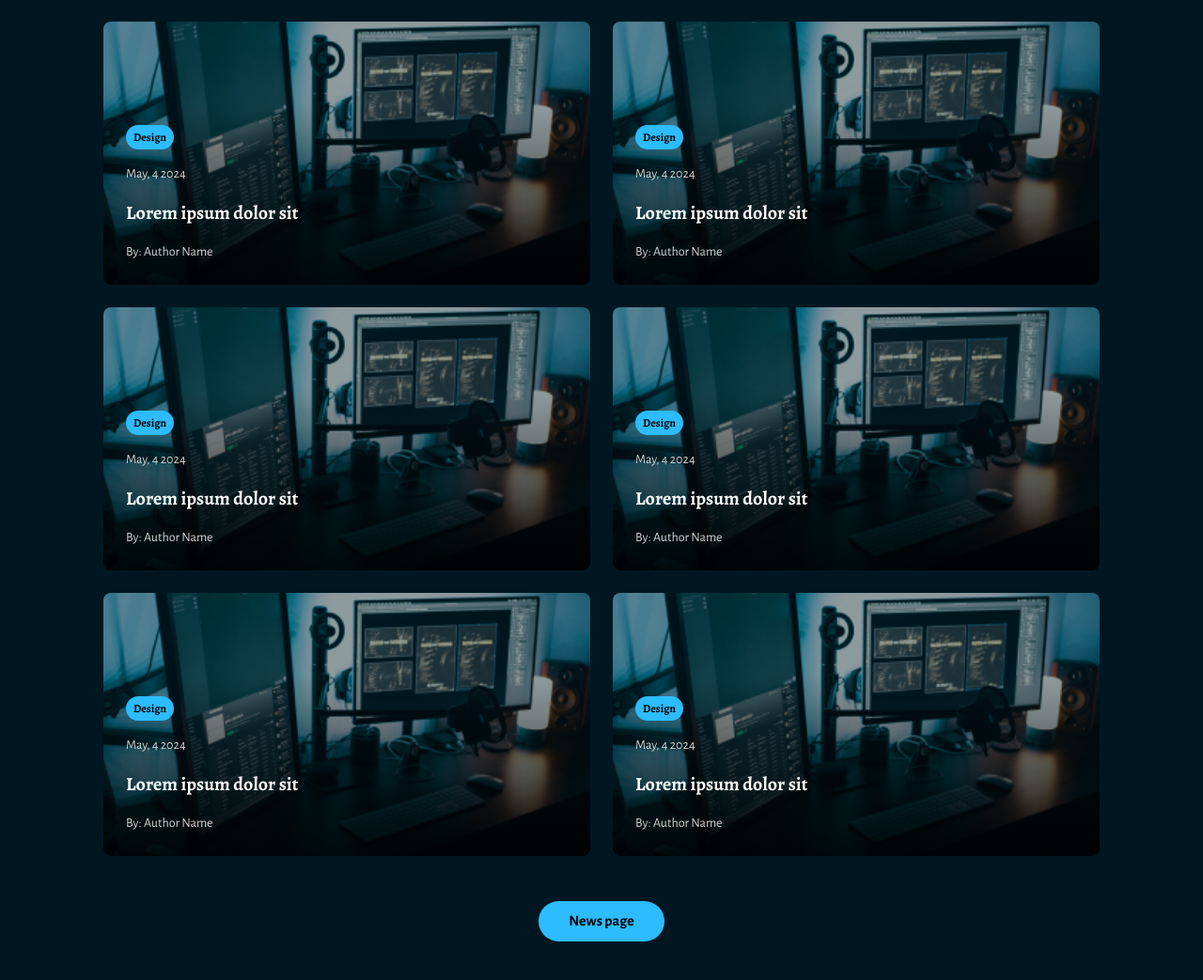
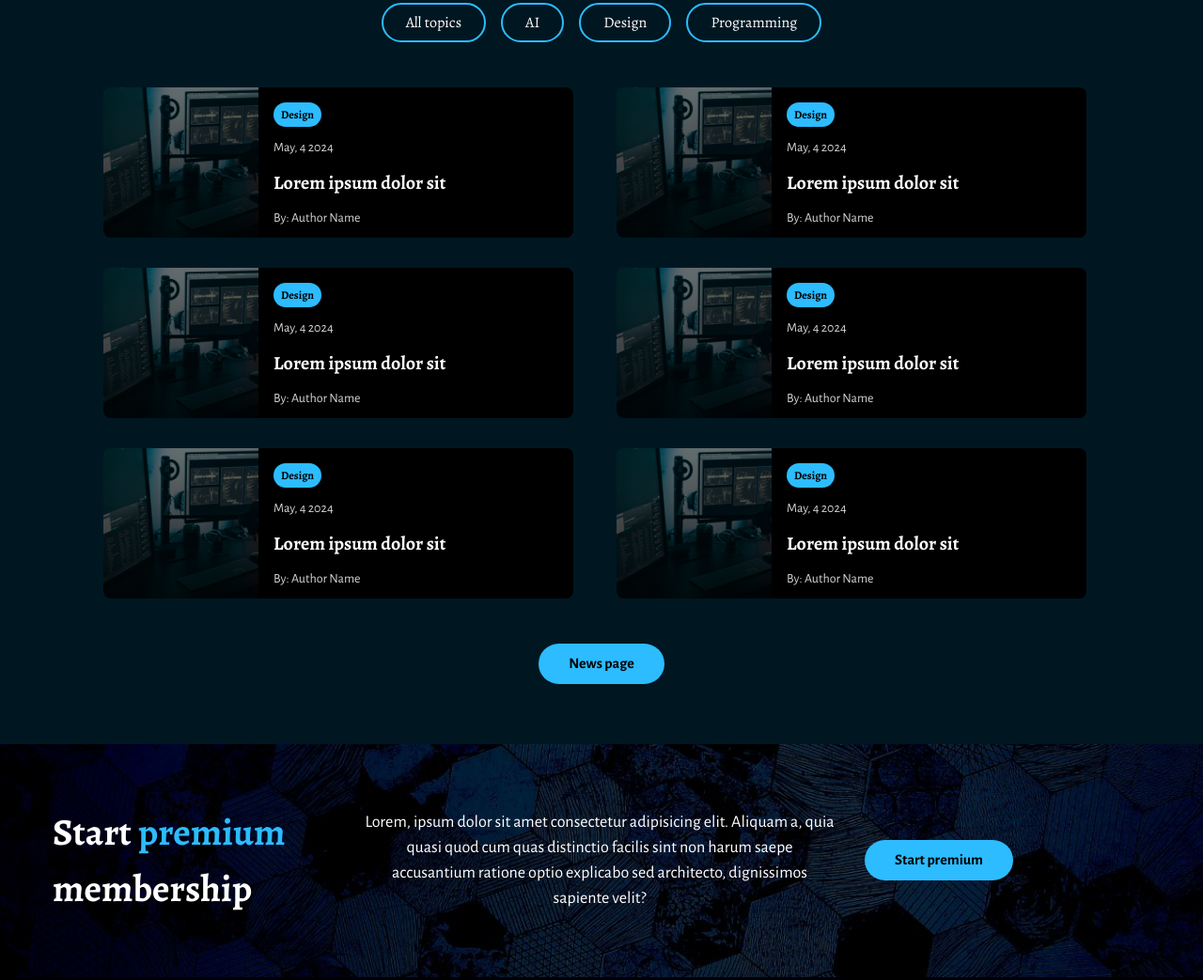
Before and after one commit to JoseRodriguezRodgriguez/LevelUP-Blog, a website: page index.html in a window 1280 px wide. Shown: the part 1427-2470 px from the top of the page at 94% size. Drawn offline with nearby package versions, Linux system fonts and the light colour scheme.

Commit message:
layout fix #2

```diff
--- a/assets/scss/main.scss
+++ b/assets/scss/main.scss
@@ -214,6 +214,15 @@ body {
             gap: 10px;
         }
     }
+
+    &::after {
+        content: "";
+        display: block;
+        width: 80%;
+        height: 1px;
+        background-color: $sigle-line;
+        margin: 4rem auto 0;
+    }
 }
 
 .news-item {
@@ -329,13 +338,13 @@ body {
     }
 
     &__filter-button {
+        font-family: $serif;
+        font-size: 1rem;
         background-color: transparent;
         color: $white;
         border: 2px solid $primary;
         padding: 0.5rem 1.5rem;
         border-radius: 2rem;
-        font-family: $sans;
-        font-size: 0.875rem;
         cursor: pointer;
         transition: all 0.3s ease;
 
@@ -354,34 +363,53 @@ body {
         @include media-min($tablet) {
             grid-template-columns: repeat(2, 1fr);
             grid-template-rows: repeat(3, 1fr);
+            gap: 2rem;
+            justify-content: center;
         }
 
         .news-item {
-            height: 280px;
+            width: 100%;
+            height: 160px;
             border-radius: 0.5rem;
             overflow: hidden;
             position: relative;
             background-color: #001E30;
+            display: flex;
+
+            @include media-min($tablet) {
+                width: 500px;
+            }
 
             &__image {
+                position: relative;
+                width: 33%;
+                height: 100%;
+                object-fit: cover;
+                z-index: 1;
+                //opacity: 0.6;
+            }
+
+            &::before {
+                content: "";
                 position: absolute;
                 top: 0;
                 left: 0;
                 width: 100%;
                 height: 100%;
-                object-fit: cover;
-                z-index: 1;
-                opacity: 0.6;
+                background: linear-gradient(rgba(0, 0, 0, 0.3), rgba(0, 0, 0, 0.75));
+                z-index: 2;
             }
 
             &__content {
-                position: absolute;
-                bottom: 0;
-                left: 0;
-                right: 0;
-                z-index: 2;
-                padding: 1.5rem;
-                background: linear-gradient(to top, rgba(0,0,0,0.8), rgba(0,0,0,0));
+                position: relative;
+                width: 66%;
+                padding: 1rem;
+                display: flex;
+                flex-direction: column;
+                justify-content: flex-start;
+                gap: 0.25rem;
+                z-index: 3;
+                background: $black;
                 text-align: left;
             }
 
@@ -433,40 +461,52 @@ body {
 
 /* Premium */
 .premium {
-    background-image: url('../assets/images/premium.png');
+    position: relative;
+    background-image:linear-gradient(rgba(0, 0, 0, 0.6), rgba(0, 0, 0, 0.6)), url('../assets/images/premium.png');
     background-size: cover;
-    padding: 2rem 0;
+    background-position: center;
+    padding: 4rem 0;
 
     &__container {
         @extend %container;
         display: flex;
-        gap: 1rem;
+        flex-direction: column;
+        align-items: center;
+        gap: 2rem;
 
         @include media-min($tablet) {
-            grid-template-columns: repeat(3, 1fr);
+            flex-direction: row;
+            justify-content: space-between;
             align-items: center;
         }
     }
 
     &__content {
+        display: flex;
+        flex-direction: column;
+        align-items: center;
         text-align: center;
 
         @include media-min($tablet) {
+            flex-direction: row;
+            align-items: center;
             text-align: left;
+            width: 100%;
         }
     }
 
     &__title {
         font-family: $serif;
         font-weight: bold;
-        font-size: 2rem;
+        font-size: 3rem;
         color: $white;
-        line-height: 1.2;
-        margin-bottom: 1rem;
+        margin: 0 0 1rem 0;
 
         @include media-min($tablet) {
-            font-size: 3rem;
-            max-width: 200px;
+            font-size: 2.5rem;
+            margin: 0;
+            flex: 0 0 auto;
+            max-width: 300px;
         }
 
         &-highlight {
@@ -479,10 +519,15 @@ body {
         font-size: 1rem;
         color: $white;
         font-weight: 350;
-        margin-bottom: 1rem;
+        margin: 0 0 1rem 0;
 
         @include media-min($tablet) {
-            font-size: 1.25rem;
+            font-size: 1.125rem;
+            margin: 0;
+            flex: 1;
+            padding: 0 2rem;
+            text-align: center;
+            max-width: 500px;
         }
     }
 
@@ -492,11 +537,15 @@ body {
         font-family: $sans;
         font-weight: bold;
         font-size: 1rem;
-        padding: 0.5rem 1rem;
+        padding: 0.75rem 2rem;
         border-radius: 55px;
         border: none;
         cursor: pointer;
-        min-width: 180px;
+        transition: background-color 0.3s ease;
+
+        @include media-min($tablet) {
+            flex: 0 0 auto;
+        }
 
         &:hover {
             background-color: darken($primary, 10%);
--- a/index.html
+++ b/index.html
@@ -144,7 +144,7 @@
 
     <!-- Premium Section -->
     <section class="premium">
-        <div class="container premium__container">
+        <div class="premium__container">
             <div class="premium__content">
                 <h2 class="premium__title">Start <span class="premium__title-highlight">premium</span> membership</h2>
                 <p class="premium__description">Lorem, ipsum dolor sit amet consectetur adipisicing elit. Aliquam a, quia quasi quod cum quas distinctio facilis sint non harum saepe accusantium ratione optio explicabo sed architecto, dignissimos sapiente velit?</p>
```
Also changed, not shown: dist/styles.css, 1 other file.
